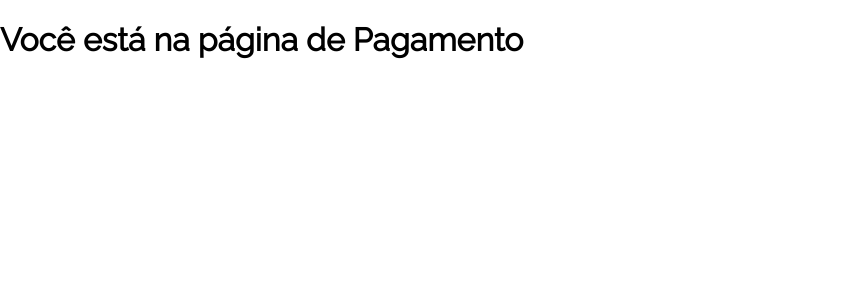
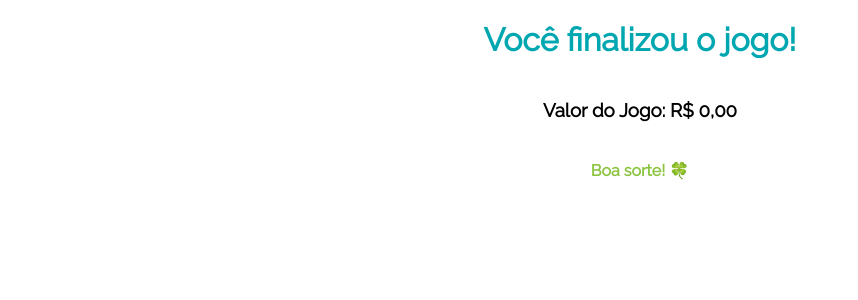
Before and after one commit to carolbezerra-dev/desafio-uMov.me, a React (Create React App) app in the folder loterias-umov.me/: page /pagamento in a window 1280 px wide. Shown: the top 300 px of the page, without its empty margins (0-858 px from the left). Built offline with nearby package versions, Linux system fonts and the light colour scheme.

Commit message:
complete css

```diff
--- a/loterias-umov.me/src/context/Provider.js
+++ b/loterias-umov.me/src/context/Provider.js
@@ -13,7 +13,7 @@ function Provider({ children }) {
     chosenNumbers,
     setChosenNumbers,
     gameName,
-    setGameName
+    setGameName,
   };
 
   return (
--- a/loterias-umov.me/src/pages/Payment.js
+++ b/loterias-umov.me/src/pages/Payment.js
@@ -1,8 +1,13 @@
 import React from 'react';
+import { FinalPrice } from '../components';
 
 function Payment() {
   return (
-    <h1>Você está na página de Pagamento</h1>
+    <div className="container">
+      <h1 className="blue">Você finalizou o jogo!</h1>
+      <FinalPrice />
+      <h4 style={{ color: "rgb(138, 196, 63)" }}>Boa sorte! 🍀</h4>
+    </div>
   );
 }
 
```
